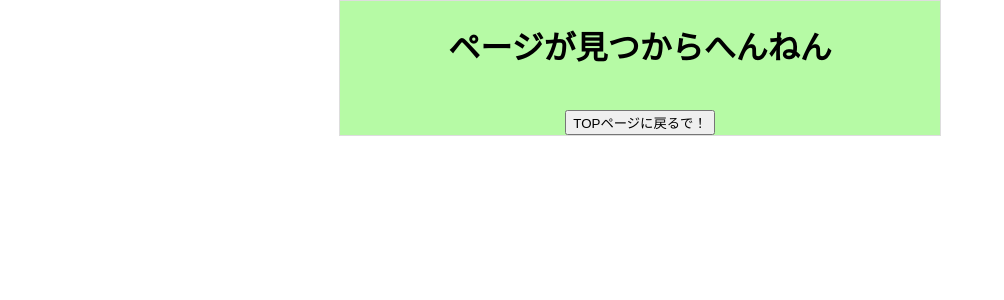
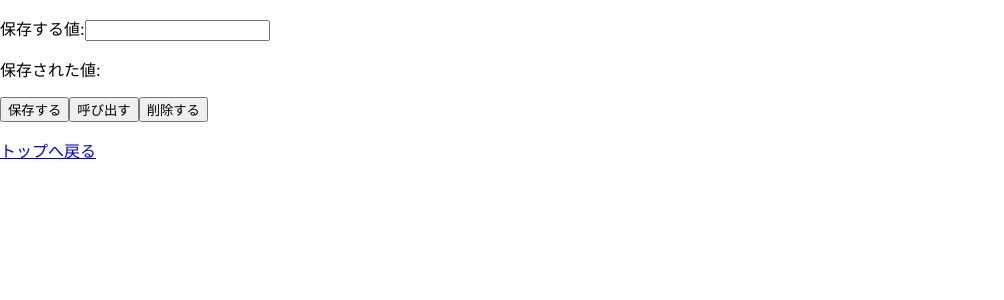
Before and after one commit to keiinuki/todo_ts, a React (Create React App) app in the folder todo_ts/: page /Page3 in a window 1280 px wide. Shown: the top 300 px of the page, without its empty margins (0-1004 px from the left). Built offline with nearby package versions, Linux system fonts and the light colour scheme.

Commit message:
ローカルストレージ練習

```diff
--- a/todo_ts/src/pages/Home.tsx
+++ b/todo_ts/src/pages/Home.tsx
@@ -14,6 +14,8 @@ export const Home = () => {
         <Link to="/page1">「やらなあかんこと」はこちら</Link>
         <br />
         <Link to="/page2">「登録してな」はこちら</Link>
+        <br />
+        <Link to="/page3">「ストレージ練習」はこちら</Link>
       </div>
         <br/>
       <div>
--- a/todo_ts/src/pages/Page2.tsx
+++ b/todo_ts/src/pages/Page2.tsx
@@ -19,10 +19,10 @@ export const Page2 = () => {
 
 
 
-  const [name, setName] = useState("");
-  const [id, setId] = useState("");
-  const onChangeName = (e:any) => setName(e.target.value);
-  const onChangeId = (e:any) => setId(e.target.value);
+  const [name, setName] = useState<string>("");
+  const [id, setId] = useState<string>("");
+  const onChangeName = (e: React.ChangeEvent<HTMLInputElement>) => setName(e.target.value);
+  const onChangeId = (e: React.ChangeEvent<HTMLInputElement>) => setId(e.target.value);
 
   const onClick = useCallback(() => {
   console.log(name);
--- /dev/null
+++ b/todo_ts/src/pages/Page3.tsx
@@ -0,0 +1,51 @@
+import { useEffect, useState } from "react";
+import { KEYS, setItem, getItem, removeItem  } from "../store/LocalStorage";
+import { Link } from "react-router-dom"
+
+export const Page3 = () => {
+  const [text, setText] = useState<string>("");
+  const [label, setLabel] = useState<string>("");
+
+  useEffect(() => {
+    updateLabel();
+  },[]);
+
+  const updateLabel = () => {
+    setLabel(getItem(KEYS.SAMPLE_TEXT));
+  };
+
+  const handleChange = (e: React.ChangeEvent<HTMLInputElement>) => {
+    setText(e.target.value);
+  };
+
+  const removeClick = () => {
+    removeItem(KEYS.SAMPLE_TEXT);
+    updateLabel();
+  };
+
+  const setClick = () => {
+    setItem(KEYS.SAMPLE_TEXT, text);
+    updateLabel();
+  };
+
+  const getClick = () => {
+    setText(getItem(KEYS.SAMPLE_TEXT));
+    updateLabel();
+  };
+  console.log(label);
+  return (
+    <div>
+      <p>
+        保存する値:
+        <input type="text" value={text} onChange={handleChange} />
+      </p>
+      <p>保存された値:{label}</p>
+      <button onClick={setClick}>保存する</button>
+      <button onClick={getClick}>呼び出す</button>
+      <button onClick={removeClick}>削除する</button>
+      <p>
+        <Link to="/">トップへ戻る</Link>
+      </p>
+    </div>
+  );
+};
--- a/todo_ts/src/router/Router.tsx
+++ b/todo_ts/src/router/Router.tsx
@@ -2,6 +2,7 @@ import { Route, Switch } from "react-router-dom";
 import { Home } from "../pages/Home";
 import { Page1 } from "../pages/Page1";
 import { Page2 } from "../pages/Page2";
+import { Page3 } from "../pages/Page3";
 import { Page1DetailA } from "../pages/Page1DetailA";
 import { Page1DetailB } from "../pages/Page1DetailB";
 import { Parameter } from "../pages/Parameter";
@@ -48,6 +49,9 @@ export const Router = () => {
           </Switch>
         )}
       ></Route>
+      <Route path="/Page3">
+        <Page3 />
+      </Route>
       <Route path="/*">
         <Page404 />
       </Route>
--- /dev/null
+++ b/todo_ts/src/store/LocalStorage.tsx
@@ -0,0 +1,19 @@
+export enum KEYS{
+  SAMPLE_TEXT = "SAMPLE_TEXT",
+};
+
+export const getItem = (key:KEYS) =>  {
+  const value = localStorage.getItem(KEYS.SAMPLE_TEXT);
+  if(value !== null){
+    return value;
+  };
+  return "";
+};
+
+export const removeItem = (key:KEYS) => {
+  localStorage.removeItem(key);
+};
+
+export const setItem = (key:KEYS, value:string) => {
+  localStorage.setItem(key, value);
+};
```
